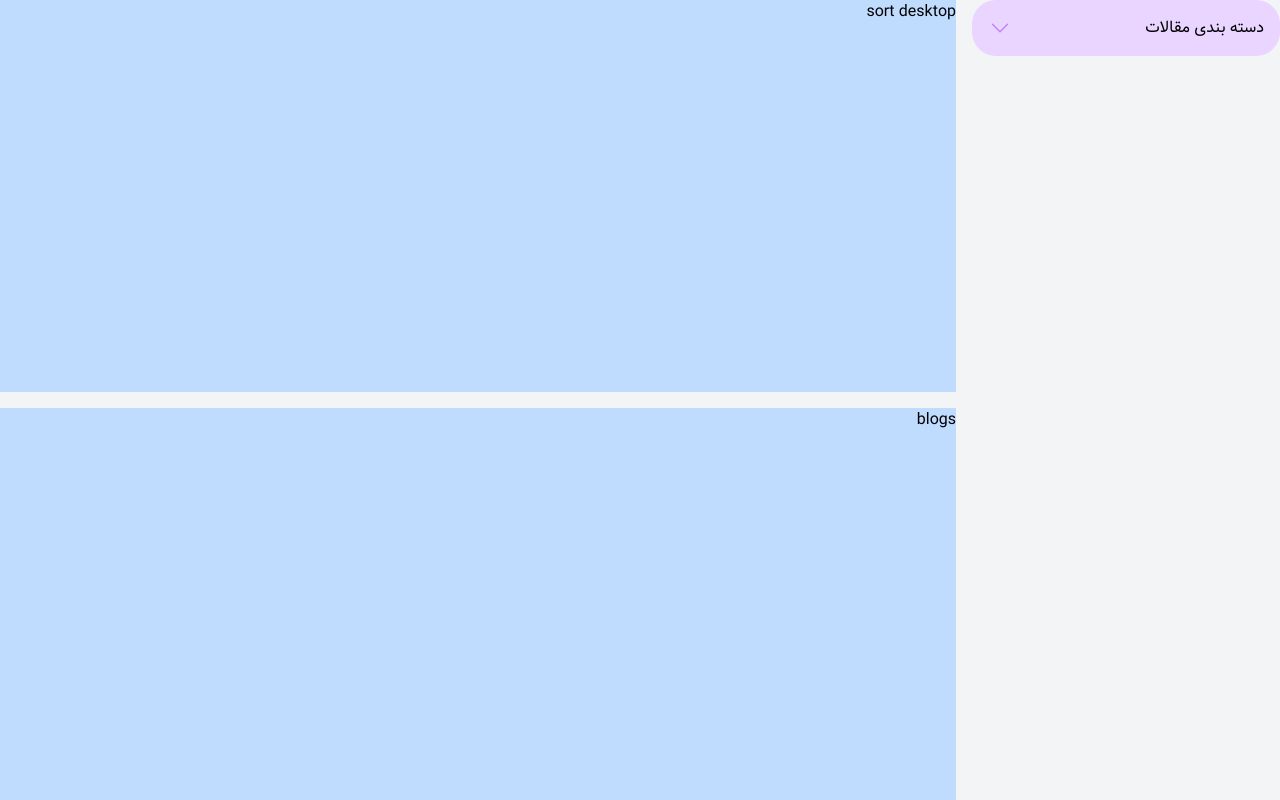
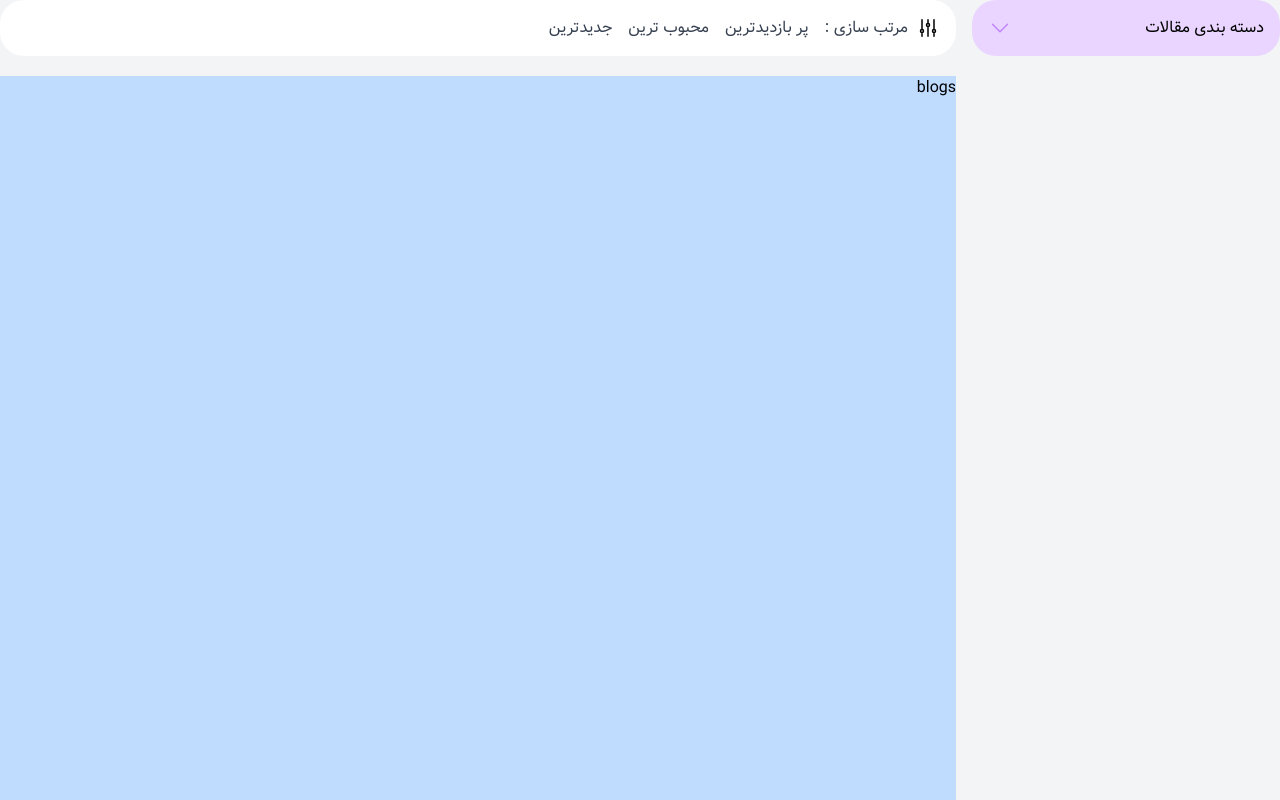
Before and after one commit to sepidehbiglarizadeh/Online-Store---Blog-Next.js-, a Next.js app: page / in a window 1280 px wide. Built offline with nearby package versions, Linux system fonts and the light colour scheme.

Commit message:
Desktop sort bar

```diff
--- a/src/pages/index.js
+++ b/src/pages/index.js
@@ -1,5 +1,8 @@
 import Head from "next/head";
-import { ChevronDownIcon } from "@heroicons/react/24/outline";
+import {
+  AdjustmentsVerticalIcon,
+  ChevronDownIcon,
+} from "@heroicons/react/24/outline";
 import Link from "next/link";
 import { useState } from "react";
 
@@ -15,7 +18,7 @@ export default function Home() {
         <link rel="icon" href="/favicon.ico" />
       </Head>
       <main>
-        <div className="grid gap-4 md:grid-cols-12 md:grid-rows-2 bg-gray-100 min-h-screen">
+        <div className="grid gap-4 md:grid-cols-12 md:grid-rows-[60px_minmax(300px,_1fr)] bg-gray-100 min-h-screen">
           <div className="hidden md:block md:row-span-2 md:col-span-3">
             <div className="bg-white rounded-3xl overflow-hidden">
               {/* accordian header */}
@@ -32,10 +35,16 @@ export default function Home() {
               </div>
               {/* accordian content */}
               <div className={` ${isOpen ? "block" : "hidden"}`}>
-                <Link href="#" className="block py-2 hover:bg-purple-50 pr-4 mb-1">
+                <Link
+                  href="#"
+                  className="block py-2 hover:bg-purple-50 pr-4 mb-1"
+                >
                   همه مقالات
                 </Link>
-                <Link href="#" className="block py-2 hover:bg-purple-50 pr-4 mb-1">
+                <Link
+                  href="#"
+                  className="block py-2 hover:bg-purple-50 pr-4 mb-1"
+                >
                   ریکت
                 </Link>
                 <Link href="#" className="block py-2 hover:bg-purple-50 pr-4">
@@ -44,8 +53,18 @@ export default function Home() {
               </div>
             </div>
           </div>
-          <div className="bg-blue-200 hidden md:block md:col-span-9">
-            sort desktop
+          <div className="hidden md:block md:col-span-9">
+            <div className="bg-white rounded-3xl px-4 flex items-center">
+              <div className="flex gap-x-2 items-center ml-4">
+                <AdjustmentsVerticalIcon className="w-6 h-6" />
+                <span className="text-gray-700">مرتب سازی :</span>
+              </div>
+              <ul className="flex items-center gap-x-4">
+                <li className="py-4 cursor-pointer text-gray-700">پر بازدیدترین</li>
+                <li className="py-4 cursor-pointer text-gray-700">محبوب ترین</li>
+                <li className="py-4 cursor-pointer text-gray-700">جدیدترین</li>
+              </ul>
+            </div>
           </div>
           <div className="bg-blue-200 md:col-span-9">blogs</div>
         </div>
```
